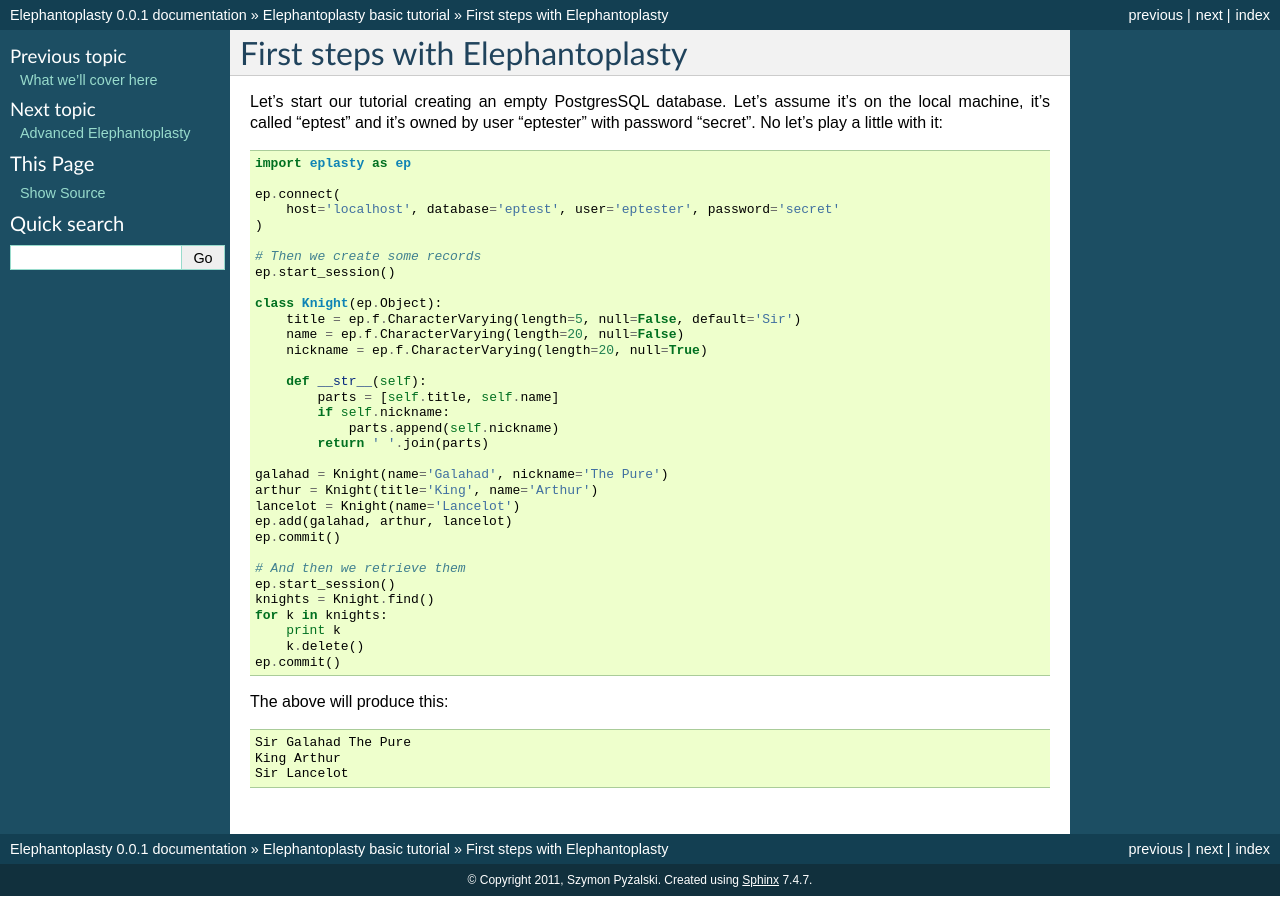
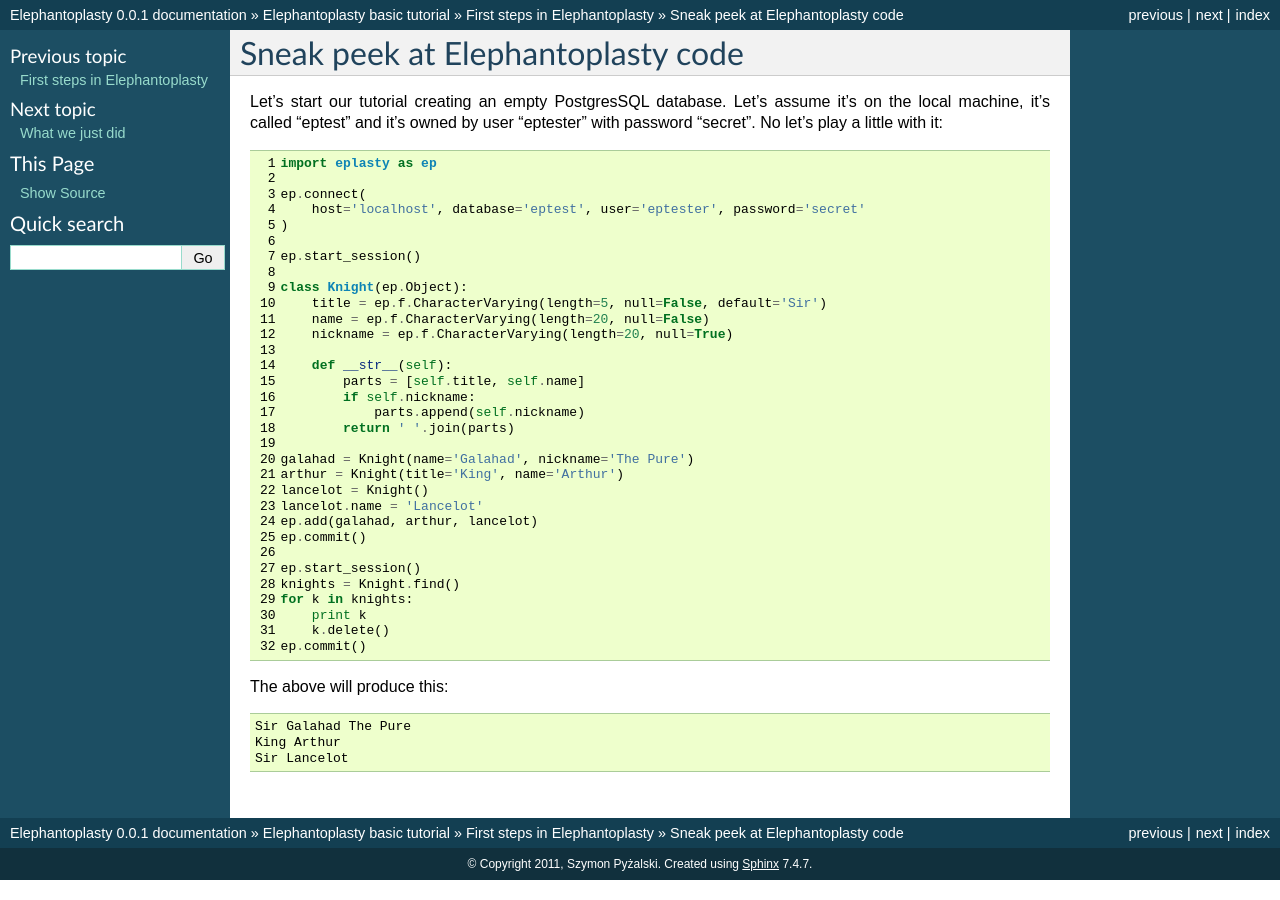
Before and after one commit to zefciu/Elephantoplasty, a Sphinx documentation site: the page built from doc/basics/first_steps/sneak_peek.rst, in a window 1280 px wide. Built offline with Sphinx 7.4.7, drawn with Linux system fonts in a browser that asks for light colours.

Commit message:
Fixed refs in docs

```diff
--- /dev/null
+++ b/doc/basics/first_steps/index.rst
@@ -0,0 +1,10 @@
+--------------------------------------------
+First steps in Elephantoplasty
+--------------------------------------------
+
+.. toctree::
+    :maxdepth: 2
+
+    sneak_peek
+    what_we_did
+    you_may_ask
--- a/doc/basics/first_steps.rst
+++ b/doc/basics/first_steps/sneak_peek.rst
@@ -1,10 +1,13 @@
 ----------------------------------------
-First steps with Elephantoplasty
+Sneak peek at Elephantoplasty code
 ----------------------------------------
 
 Let's start our tutorial creating an empty PostgresSQL database. Let's assume
 it's on the local machine, it's called "eptest" and it's owned by user
 "eptester" with password "secret". No let's play a little with it:
+
+.. highlight:: python
+    :linenothreshold: 5
 
 .. testcode::
 
@@ -14,7 +17,6 @@ it's on the local machine, it's called "eptest" and it's owned by user
         host='localhost', database='eptest', user='eptester', password='secret'
     )
 
-    # Then we create some records
     ep.start_session()
 
     class Knight(ep.Object):
@@ -30,11 +32,11 @@ it's on the local machine, it's called "eptest" and it's owned by user
 
     galahad = Knight(name='Galahad', nickname='The Pure')
     arthur = Knight(title='King', name='Arthur')
-    lancelot = Knight(name='Lancelot')
+    lancelot = Knight()
+    lancelot.name = 'Lancelot'
     ep.add(galahad, arthur, lancelot)
     ep.commit()
 
-    # And then we retrieve them
     ep.start_session()
     knights = Knight.find()
     for k in knights:
--- a/doc/basics/index.rst
+++ b/doc/basics/index.rst
@@ -6,4 +6,4 @@ Elephantoplasty basic tutorial
     :maxdepth: 2
 
     what_here
-    first_steps
+    first_steps/index
--- a/doc/conf.py
+++ b/doc/conf.py
@@ -257,4 +257,7 @@ epub_copyright = u'2011, Szymon Pyżalski'
 
 
 # Example configuration for intersphinx: refer to the Python standard library.
-intersphinx_mapping = {'http://docs.python.org/': None}
+intersphinx_mapping = {
+    'python': ('http://docs.python.org/', None),
+    'psycopg2': ('http://www.initd.org/psycopg/docs', None),
+}
--- a/doc/index.rst
+++ b/doc/index.rst
@@ -2,6 +2,10 @@
    sphinx-quickstart on Wed Jul 27 17:33:32 2011.
    You can adapt this file completely to your liking, but it should at least
    contain the root `toctree` directive.
+
+.. highlight:: python
+    :linenothreshold: 5
+
 
 Welcome to Elephantoplasty's documentation!
 ===========================================
```
Also changed, not shown: doc/basics/first_steps/what_we_did.rst (added, +36 -0 lines), doc/basics/first_steps/you_may_ask.rst (added, +24 -0 lines).
